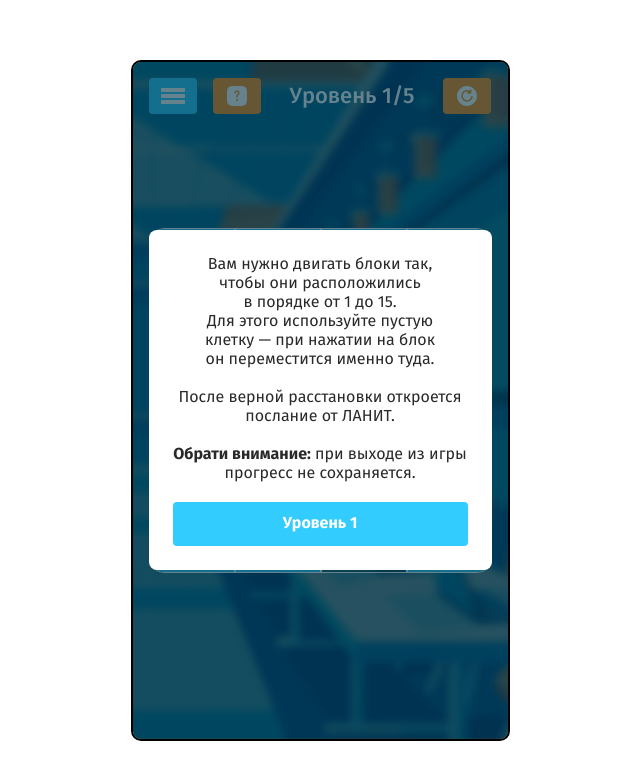
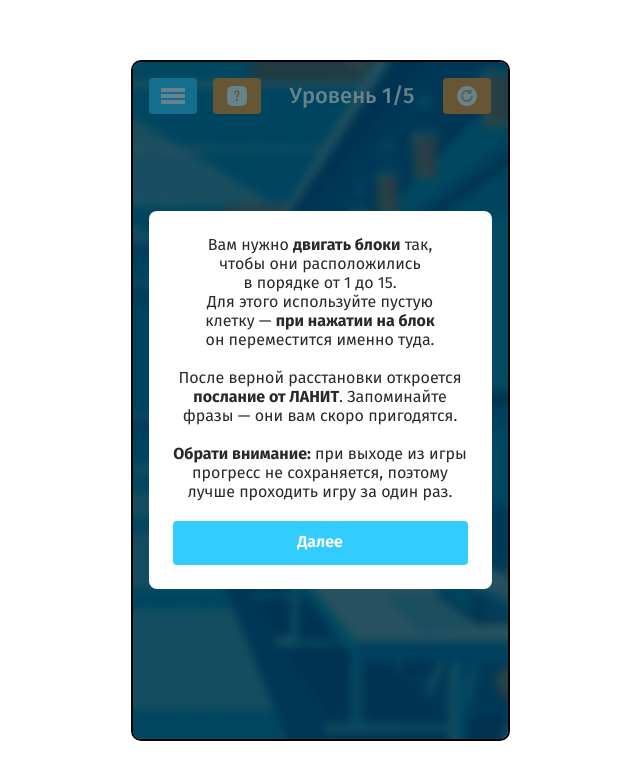
Before and after one commit to julry/lanit-game, a React (Create React App) app: page / in a window 1280 px wide. Both pictures are taken after a click on the button "Играть". Shown: the top 780 px of the page, without its empty margins (320-960 px from the left). Built offline with nearby package versions, Linux system fonts and the light colour scheme.

Commit message:
upd build

```diff
--- a/src/components/shared/game.jsx
+++ b/src/components/shared/game.jsx
@@ -111,6 +111,7 @@ const FlexWrapper = styled.div`
 
 const MenuButtonStyled = styled(MenuButton)`
     margin-right: ${({$ratio}) => $ratio * 16}px;
+    ${({$isPart}) => $isPart ? 'z-index: 2' : ''};
 `;
 
 const SkipBtn = styled.button`
@@ -160,6 +161,7 @@ export const Game = ({ isFirstTimeRules, picture, bg, phrases, level, initialPuz
     const [finished, setFinished] = useState(isAlreadyFinished);
     const [canSkip, setCanSkip] = useState(false);
     const [rulesModal, setRulesModal] = useState({shown: isFirstTimeRules, isFirstTime: isFirstTimeRules});
+    const [menuRules, setMenuRules] = useState(false);
     const [isMenu, setIsMenu] = useState(false);
 
     useEffect(() => {
@@ -237,7 +239,7 @@ export const Game = ({ isFirstTimeRules, picture, bg, phrases, level, initialPuz
             <Wrapper $bg={bg}>
                 <ButtonsBlock $ratio={ratio}>
                     <FlexWrapper>
-                        <MenuButtonStyled $ratio={ratio} ratio={ratio} onClick={handleOpenMenu} />
+                        <MenuButtonStyled $isPart={menuRules} $ratio={ratio} ratio={ratio} onClick={handleOpenMenu} />
                         <ActionButton $ratio={ratio} onClick={() => setRulesModal({shown: true, isFirstTime: false})}>
                             <svg viewBox="0 0 24 24" fill="none" xmlns="http://www.w3.org/2000/svg">
                                 <path fillRule="evenodd" clipRule="evenodd" d="M12 22C7.28595 22 4.92893 22 3.46447 20.5355C2 19.0711 2 16.714 2 12C2 7.28595 2 4.92893 3.46447 3.46447C4.92893 2 7.28595 2 12 2C16.714 2 19.0711 2 20.5355 3.46447C22 4.92893 22 7.28595 22 12C22 16.714 22 19.0711 20.5355 20.5355C19.0711 22 16.714 22 12 22ZM12 7.75C11.3787 7.75 10.875 8.25368 10.875 8.875C10.875 9.28921 10.5392 9.625 10.125 9.625C9.71079 9.625 9.375 9.28921 9.375 8.875C9.375 7.42525 10.5503 6.25 12 6.25C13.4497 6.25 14.625 7.42525 14.625 8.875C14.625 9.58584 14.3415 10.232 13.883 10.704C13.7907 10.7989 13.7027 10.8869 13.6187 10.9708C13.4029 11.1864 13.2138 11.3753 13.0479 11.5885C12.8289 11.8699 12.75 12.0768 12.75 12.25V13C12.75 13.4142 12.4142 13.75 12 13.75C11.5858 13.75 11.25 13.4142 11.25 13V12.25C11.25 11.5948 11.555 11.0644 11.8642 10.6672C12.0929 10.3733 12.3804 10.0863 12.6138 9.85346C12.6842 9.78321 12.7496 9.71789 12.807 9.65877C13.0046 9.45543 13.125 9.18004 13.125 8.875C13.125 8.25368 12.6213 7.75 12 7.75ZM12 17C12.5523 17 13 16.5523 13 16C13 15.4477 12.5523 15 12 15C11.4477 15 11 15.4477 11 16C11 16.5523 11.4477 17 12 17Z" fill="white"/>
@@ -266,6 +268,7 @@ export const Game = ({ isFirstTimeRules, picture, bg, phrases, level, initialPuz
                     <RulesModal
                         onClose={handleCloseRules}
                         isFirstTime={rulesModal.isFirstTime}
+                        setIsRules={setMenuRules}
                     />
                 )
             }
--- a/src/components/shared/rules-modal.jsx
+++ b/src/components/shared/rules-modal.jsx
@@ -1,3 +1,4 @@
+import { useState } from "react";
 import styled from "styled-components";
 import { useSizeRatio } from "../../contexts/SizeRatioContext";
 import { Block } from "./block";
@@ -22,21 +23,49 @@ const ButtonStyled = styled(Button)`
     margin-top: ${({$ratio}) => $ratio * 20}px;
 `;
 
-export const RulesModal = ({ isFirstTime, onClose }) => {
+export const RulesModal = ({ isFirstTime, onClose, setIsRules }) => {
+    const [part, setPart] = useState(0);
     const ratio = useSizeRatio();
+
+    const handleNextClick = () => {
+        setPart(prev => prev + 1);
+        setIsRules(true);
+    }
+
+    const handleClick = () => {
+        setIsRules(false);
+        onClose();
+    }
 
     return (
         <Wrapper>
             <Content $ratio={ratio}>
                 <CommonText $ratio={ratio}>
-                    Вам нужно двигать блоки так, чтобы они расположились в порядке от 1 до 15.{'\n'}
-                    Для этого используйте пустую клетку — при нажатии на блок он переместится именно туда.{'\n'}{'\n'}
-                    После верной расстановки откроется послание от ЛАНИТ.{'\n'}{'\n'}
-                    <b>Обрати внимание:</b> при выходе из игры прогресс не сохраняется.
+                    {part === 0 ? (
+                        <>
+                            Вам нужно <b>двигать блоки</b> так, чтобы они расположились в порядке от 1 до 15.{'\n'}
+                            Для этого используйте пустую клетку — <b>при нажатии на блок</b> он переместится именно туда.{'\n'}{'\n'}
+                            После верной расстановки откроется <b>послание от ЛАНИТ</b>.
+                            Запоминайте фразы — они вам скоро пригодятся.{'\n'}{'\n'}
+                            <b>Обрати внимание:</b> при выходе из игры прогресс не сохраняется, поэтому лучше проходить игру за один раз.
+                        </>
+                    ): (
+                        <>
+                            Здесь находится <b>меню</b> — вы можете вернуться в него в любой момент,{' '}
+                            чтобы <b>посмотреть финальные фразы</b> пройденных уровней.{'\n\n'}
+                            Отсюда же можно будет <b>вернуться</b> в прогресс текущего уровня. Проходить уровни заново не потребуется.
+                        </>
+                    )}
                 </CommonText>
-                <ButtonStyled onClick={onClose} $ratio={ratio}>
-                    {isFirstTime ? 'Уровень 1' : 'Продолжить'}
-                </ButtonStyled>
+                {part === 0 ? (
+                    <ButtonStyled onClick={handleNextClick} $ratio={ratio}>
+                        Далее
+                    </ButtonStyled>
+                ): (
+                    <ButtonStyled onClick={handleClick} $ratio={ratio}>
+                        {isFirstTime ? 'Уровень 1' : 'Продолжить'}
+                    </ButtonStyled>
+                )}
             </Content>
         </Wrapper>
     )
```
Also changed, not shown: 7 other files (tests, documents, lock files or other folders).
